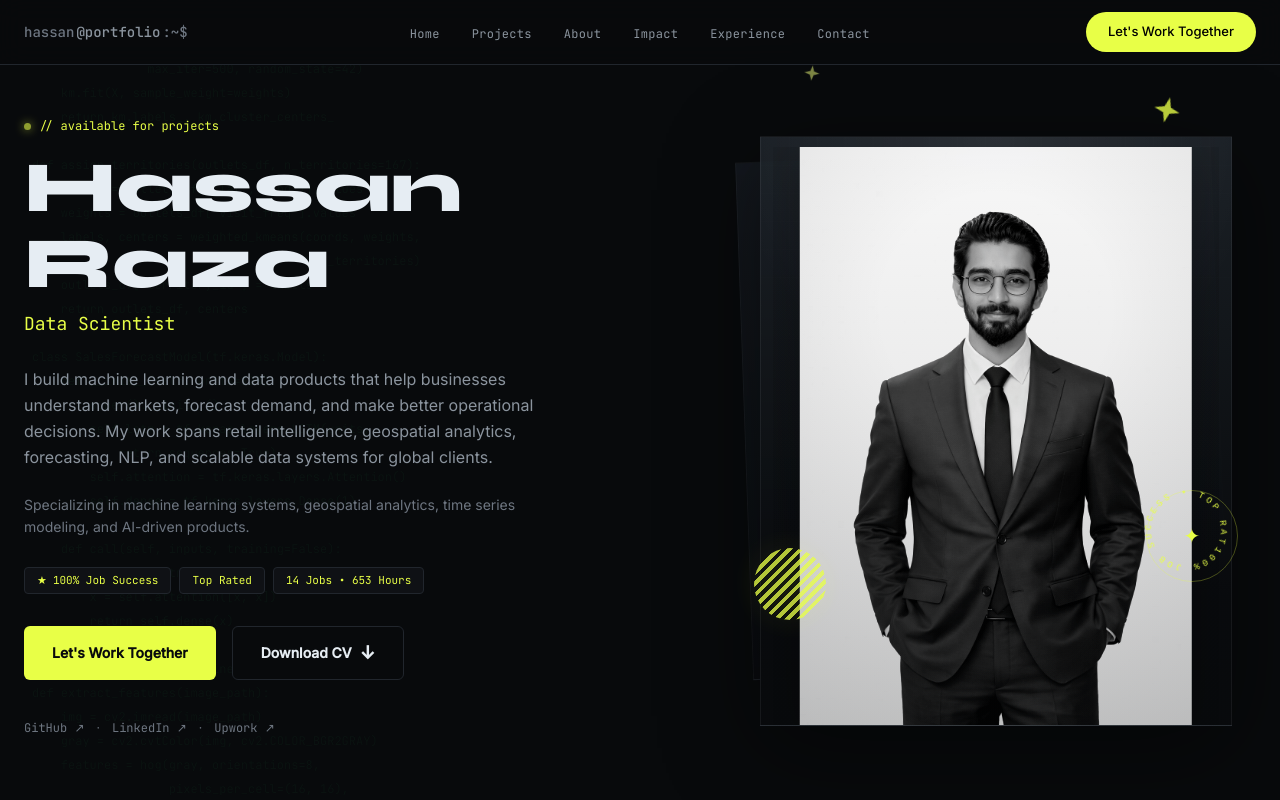
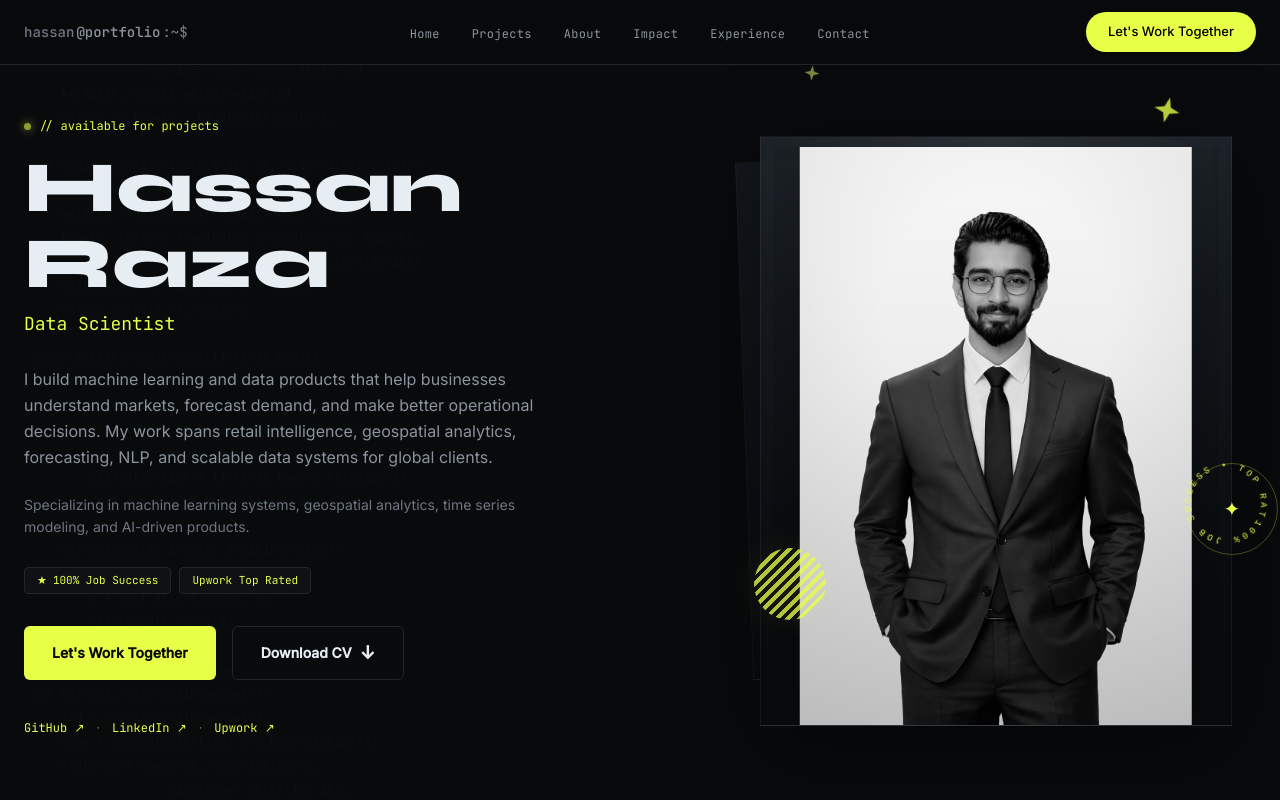
Before and after one commit to Hassan6678/Portfolio, a Next.js app: page / in a window 1280 px wide. Shown: the top 800 px of the page. Built offline with nearby package versions, Linux system fonts and the light colour scheme.

Commit message:
Update Hero component styles and adjust badge text for clarity

```diff
--- a/app/globals.css
+++ b/app/globals.css
@@ -184,6 +184,7 @@
   position: relative;
   width: min(100%, 520px);
   padding: 40px 24px 32px;
+  overflow: visible;
 }
 
 .hero-portrait-offset {
@@ -280,8 +281,8 @@
 
 .hero-ring-badge {
   position: absolute;
-  right: 8px;
-  top: 58%;
+  right: -32px;
+  top: 54%;
   z-index: 10;
   width: 112px;
   height: 112px;
--- a/components/Hero.tsx
+++ b/components/Hero.tsx
@@ -20,8 +20,7 @@ const socialLinks = [
 
 const badges = [
   { icon: '\u2605', text: '100% Job Success' },
-  { icon: '', text: 'Top Rated' },
-  { icon: '', text: '14 Jobs \u2022 653 Hours' },
+  { icon: '', text: 'Upwork Top Rated' },
 ]
 
 export default function Hero() {
@@ -141,14 +140,14 @@ export default function Hero() {
                     target="_blank"
                     rel="noopener noreferrer"
                     className="font-mono text-xs transition-colors duration-200 flex items-center gap-1"
-                    style={{ color: 'var(--muted)' }}
+                    style={{ color: 'var(--accent)' }}
                     onMouseEnter={(e) => { e.currentTarget.style.color = 'var(--text)' }}
-                    onMouseLeave={(e) => { e.currentTarget.style.color = 'var(--muted)' }}
+                    onMouseLeave={(e) => { e.currentTarget.style.color = 'var(--accent)' }}
                   >
                     {l.label} &#8599;
                   </a>
                   {i < socialLinks.length - 1 && (
-                    <span className="mx-3 text-xs" style={{ color: 'var(--muted)' }}>&middot;</span>
+                    <span className="mx-3 text-xs" style={{ color: 'var(--accent)', opacity: 0.5 }}>&middot;</span>
                   )}
                 </span>
               ))}
```
